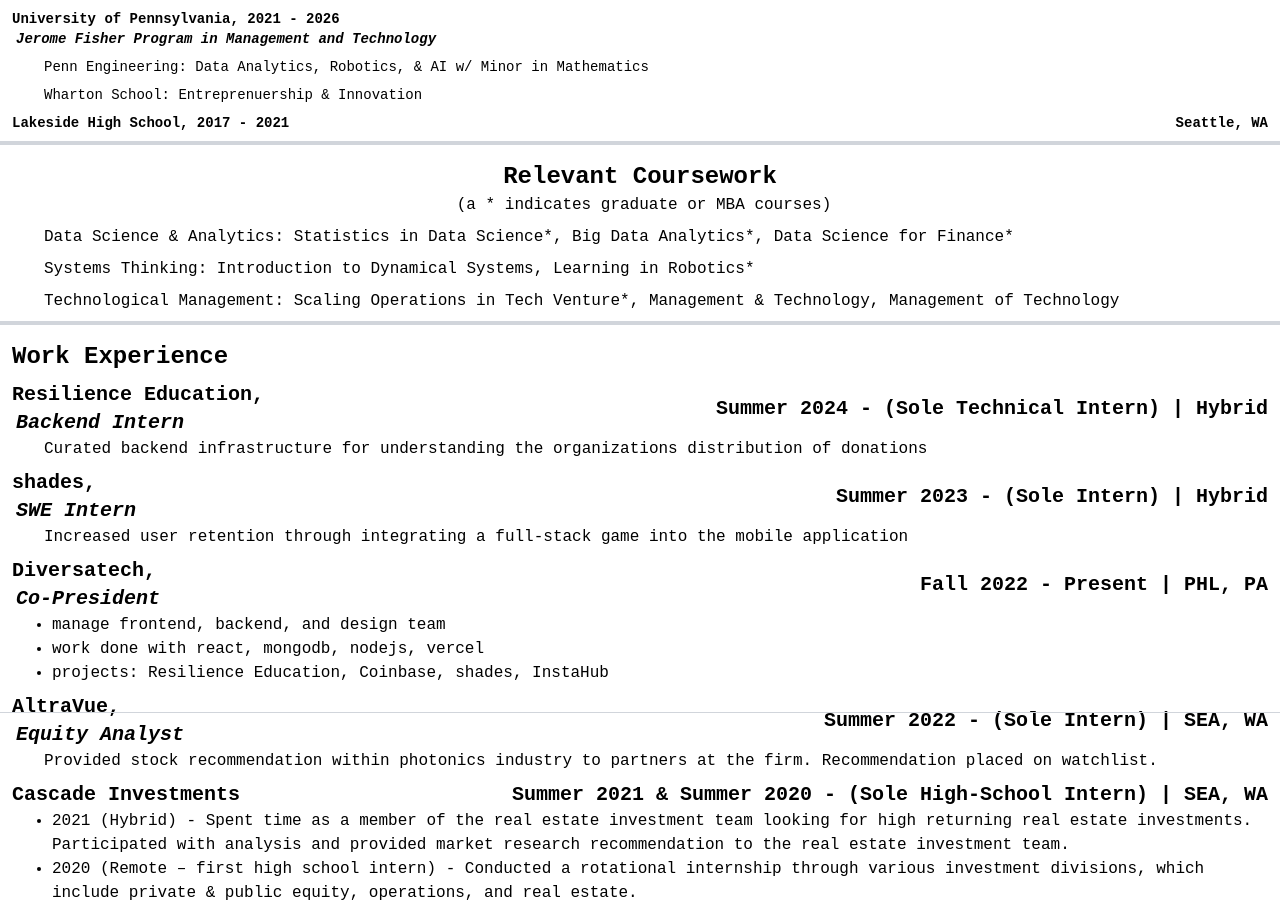
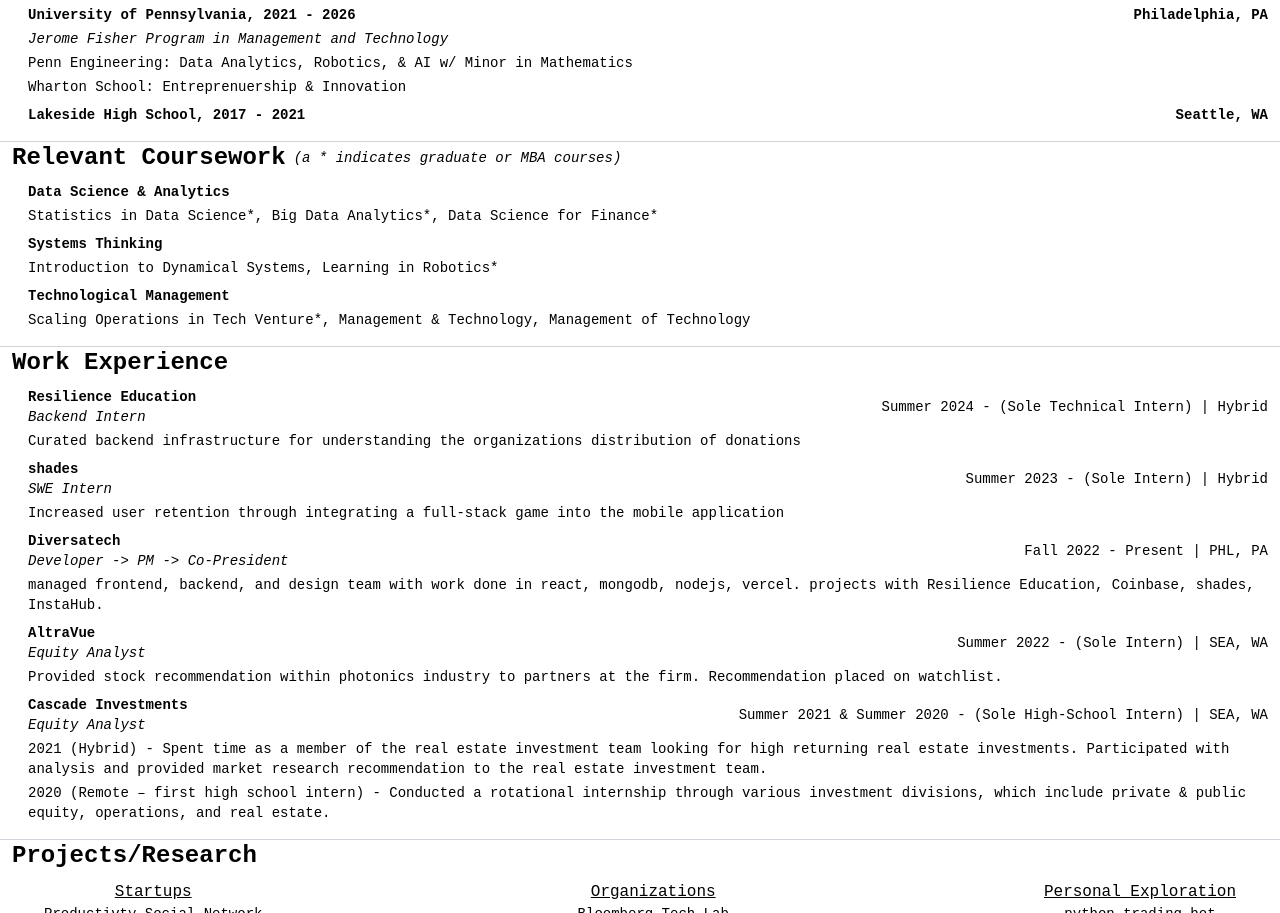
Before and after one commit to cameron-d28/cameron-d28.github.io, a website: page src/resume.html in a window 1280 px wide. Shown: the part 87-1000 px from the top of the page. Drawn offline with Linux system fonts and the light colour scheme.

Commit message:
updated resume and styling to be more consistent

```diff
--- a/src/resume.html
+++ b/src/resume.html
@@ -8,7 +8,7 @@
     <link rel="icon" href="public/website_pfp.png" type="image/png" />
   </head>
   <body
-    class="flex flex-col items-start"
+    class="flex flex-col items-start [&_p]:text-sm"
     style="font-family: 'Courier New', Courier, monospace"
   >
     <header class="resume-header">
@@ -32,130 +32,158 @@
       <!-- EDUCATION SECTION -->
       <div class="resume-section">
         <h1>Education</h1>
-        <div class="resume-experience-header">
-          <div class="resume-header-title">
-            <h2 class="font-bold text-sm">
+        <div class="resume-item">
+          <div class="resume-header-row">
+            <h2 class="font-bold resume-text">
               University of Pennsylvania, 2021 - 2026
             </h2>
-            <h2 class="italic text-sm">
+            <h2 class="resume-text">Philadelphia, PA</h2>
+          </div>
+          <p class="italic resume-text">
             Jerome Fisher Program in Management and Technology
-            </h2>
-          </div>
-        </div>
-        <!-- create bullet point list  -->
-        <p class="resume-indent text-sm">
+          </p>
+          <p class="resume-text">
             Penn Engineering: Data Analytics, Robotics, & AI w/ Minor in
             Mathematics
           </p>
-        <p class="resume-indent text-sm">
+          <p class="resume-text">
             Wharton School: Entreprenuership & Innovation
           </p>
-        <div class="resume-experience-header">
-          <h2 class="font-bold text-sm">Lakeside High School, 2017 - 2021</h2>
-          <h2 class="text-right text-sm">Seattle, WA</h2>
+        </div>
+
+        <div class="resume-item">
+          <div class="resume-header-row">
+            <h2 class="font-bold resume-text">
+              Lakeside High School, 2017 - 2021
+            </h2>
+            <h2 class="resume-text">Seattle, WA</h2>
+          </div>
         </div>
       </div>
 
       <!-- COURSES -->
+
       <div class="resume-section">
-        <div class="flex flex-col items-center space-x-2">
+        <div class="flex flex-row items-center gap-2">
           <h1>Relevant Coursework</h1>
-          <h3>(a * indicates graduate or MBA courses)</h3>
+          <p class="italic resume-text">
+            (a * indicates graduate or MBA courses)
+          </p>
         </div>
-        <p>
-          Data Science & Analytics: Statistics in Data Science*, Big Data
-          Analytics*, Data Science for Finance*
+
+        <div class="resume-item">
+          <div class="resume-header-row">
+            <h2 class="font-bold resume-text">Data Science & Analytics</h2>
+          </div>
+          <p class="resume-text">
+            Statistics in Data Science*, Big Data Analytics*, Data Science for
+            Finance*
           </p>
-        <p>
-          Systems Thinking: Introduction to Dynamical Systems, Learning in
-          Robotics*
+        </div>
+
+        <div class="resume-item">
+          <div class="resume-header-row">
+            <h2 class="font-bold resume-text">Systems Thinking</h2>
+          </div>
+          <p class="resume-text">
+            Introduction to Dynamical Systems, Learning in Robotics*
           </p>
-        <p>
-          Technological Management: Scaling Operations in Tech Venture*,
-          Management & Technology, Management of Technology
+        </div>
+
+        <div class="resume-item">
+          <div class="resume-header-row">
+            <h2 class="font-bold resume-text">Technological Management</h2>
+          </div>
+          <p class="resume-text">
+            Scaling Operations in Tech Venture*, Management & Technology,
+            Management of Technology
           </p>
+        </div>
       </div>
 
       <!-- WORK EXPERIENCE SECTION -->
       <div class="resume-section">
         <h1>Work Experience</h1>
-        <div class="experience-div">
-          <div class="resume-experience-header">
-            <div class="resume-header-title">
-              <h2 class="font-bold">Resilience Education,</h2>
-              <h2 class="italic">Backend Intern</h2>
+        <div class="resume-item">
+          <div class="resume-header-row">
+            <div>
+              <h2 class="font-bold resume-text">Resilience Education</h2>
+              <p class="italic resume-text">Backend Intern</p>
             </div>
-            <h2>Summer 2024 - (Sole Technical Intern) | Hybrid</h2>
+            <p class="resume-text">
+              Summer 2024 - (Sole Technical Intern) | Hybrid
+            </p>
           </div>
-          <p>
+          <p class="resume-text">
             Curated backend infrastructure for understanding the organizations
             distribution of donations
           </p>
         </div>
 
-        <div class="experience-div">
-          <div class="resume-experience-header">
-            <div class="resume-header-title">
-              <h2 class="font-bold">shades,</h2>
-              <h2 class="italic">SWE Intern</h2>
+        <div class="resume-item">
+          <div class="resume-header-row">
+            <div>
+              <h2 class="font-bold resume-text">shades</h2>
+              <p class="italic resume-text">SWE Intern</p>
             </div>
-            <h2>Summer 2023 - (Sole Intern) | Hybrid</h2>
+            <p class="resume-text">Summer 2023 - (Sole Intern) | Hybrid</p>
           </div>
-          <p>
+          <p class="resume-text">
             Increased user retention through integrating a full-stack game into
             the mobile application
           </p>
         </div>
 
-        <div class="experience-div">
-          <div class="resume-experience-header">
-            <div class="resume-header-title">
-              <h2 class="font-bold">Diversatech,</h2>
-              <h2 class="italic">Co-President</h2>
+        <div class="resume-item">
+          <div class="resume-header-row">
+            <div>
+              <h2 class="font-bold resume-text">Diversatech</h2>
+              <p class="italic resume-text">Developer -> PM -> Co-President</p>
             </div>
-            <h2>Fall 2022 - Present | PHL, PA</h2>
+            <p class="resume-text">Fall 2022 - Present | PHL, PA</p>
           </div>
-          <ul class="list-disc pl-10">
-            <li>manage frontend, backend, and design team</li>
-            <li>work done with react, mongodb, nodejs, vercel</li>
-            <li>projects: Resilience Education, Coinbase, shades, InstaHub</li>
-          </ul>
+          <p class="resume-text">
+            managed frontend, backend, and design team with work done in react,
+            mongodb, nodejs, vercel. projects with Resilience Education,
+            Coinbase, shades, InstaHub.
+          </p>
         </div>
 
-        <div class="experience-div">
-          <div class="resume-experience-header">
-            <div class="resume-header-title">
-              <h2 class="font-bold">AltraVue,</h2>
-              <h2 class="italic">Equity Analyst</h2>
+        <div class="resume-item">
+          <div class="resume-header-row">
+            <div>
+              <h2 class="font-bold resume-text">AltraVue</h2>
+              <p class="italic resume-text">Equity Analyst</p>
             </div>
-            <h2>Summer 2022 - (Sole Intern) | SEA, WA</h2>
+            <p class="resume-text">Summer 2022 - (Sole Intern) | SEA, WA</p>
           </div>
-          <p>
+          <p class="resume-text">
             Provided stock recommendation within photonics industry to partners
             at the firm. Recommendation placed on watchlist.
           </p>
         </div>
 
-        <div class="experience-div">
-          <div class="resume-experience-header">
-            <h2 class="font-bold">Cascade Investments</h2>
-            <h2>
+        <div class="resume-item">
+          <div class="resume-header-row">
+            <div>
+              <h2 class="font-bold resume-text">Cascade Investments</h2>
+              <p class="italic resume-text">Equity Analyst</p>
+            </div>
+            <p class="resume-text">
               Summer 2021 & Summer 2020 - (Sole High-School Intern) | SEA, WA
-            </h2>
+            </p>
           </div>
-          <ul class="list-disc pl-10">
-            <li>
-              2021 (Hybrid) - Spent time as a member of the real estate
-              investment team looking for high returning real estate
-              investments. Participated with analysis and provided market
-              research recommendation to the real estate investment team.
-            </li>
-            <li>
+          <p class="resume-text">
+            2021 (Hybrid) - Spent time as a member of the real estate investment
+            team looking for high returning real estate investments.
+            Participated with analysis and provided market research
+            recommendation to the real estate investment team.
+          </p>
+          <p class="resume-text">
             2020 (Remote – first high school intern) - Conducted a rotational
             internship through various investment divisions, which include
             private & public equity, operations, and real estate.
-            </li>
-          </ul>
+          </p>
         </div>
       </div>
 
@@ -200,6 +228,7 @@
           <li>Yale Young Global Scholars (Beijing, 2019)</li>
           <li>We The Future Changemaker (Seattle, 2020)</li>
           <li>UC Irvine GATI Visioneer (Irvine, 2023)</li>
+          <li>M&T Intern Fellowship Award (2023 & 2024)</li>
         </ul>
       </div>
 
@@ -217,6 +246,7 @@
       <a href="https://jeffhuang.com/designed_to_last/"
         >building pages to last</a
       >
+      <p>this is a custom pure html and css website desgined by me</p>
     </footer>
   </body>
 </html>
--- a/src/tailwind.css
+++ b/src/tailwind.css
@@ -74,37 +74,32 @@
 
 /* resume page */
 
-.resume-header {
-  @apply flex flex-col border-b-4 w-[98%];
+.resume-section {
+  @apply w-full flex flex-col space-y-2 px-3 pb-4 border-b border-gray-300;
 }
 
-.resume-main {
-  @apply flex flex-col space-y-4 pb-8;
+.resume-item {
+  @apply flex flex-col space-y-1 ml-4;
 }
 
-.resume-section {
-  @apply w-full flex flex-col space-y-2 px-3 pb-2 border-b-4 border-gray-300;
+.resume-header-row {
+  @apply flex flex-row justify-between items-center w-full;
 }
 
-.resume-section::after {
-  content: "";
-  @apply absolute bottom-0 left-0 right-0 h-px bg-gray-300 mx-[-1rem];
+.resume-text {
+  @apply text-sm;
 }
 
-.resume-section h1 {
-  @apply text-2xl font-bold;
+.resume-box-list {
+  @apply flex flex-col items-center;
 }
 
-.resume-section p {
-  @apply ml-8;
+.resume-box-list h3 {
+  @apply underline;
 }
 
-.resume-experience-header {
-  @apply flex flex-col md:flex-row w-[100%] justify-between items-start;
-}
-
-.resume-header-title {
-  @apply flex flex-col text-left md:space-x-1;
+.resume-box-list p {
+  @apply ml-0;
 }
 
 .resume-list-vertical-line {
@@ -118,18 +113,6 @@
 .resume-list-vertical-line li:not(:last-child)::after {
   content: "|";
   @apply mx-2;
-}
-
-.resume-box-list {
-  @apply flex flex-col items-center;
-}
-
-.resume-box-list h3 {
-  @apply underline;
-}
-
-.resume-box-list p {
-  @apply ml-0;
 }
 
 /* Carpe Diem page */
@@ -186,3 +169,13 @@
 .work-section ul {
   @apply space-y-2 pl-8 text-center;
 }
+
+/* .quadrant {
+  @apply flex items-center justify-center text-2xl font-bold border border-black;
+} */
+
+/* has hovering qualities */
+.quadrant {
+  @apply flex items-center justify-center text-2xl font-bold border border-black
+  bg-black text-white hover:bg-white hover:text-black;
+}
```
Also changed, not shown: src/test.html (+32 -7 lines), src/styles.css. Lines whose indentation alone changed are shown as unchanged.
